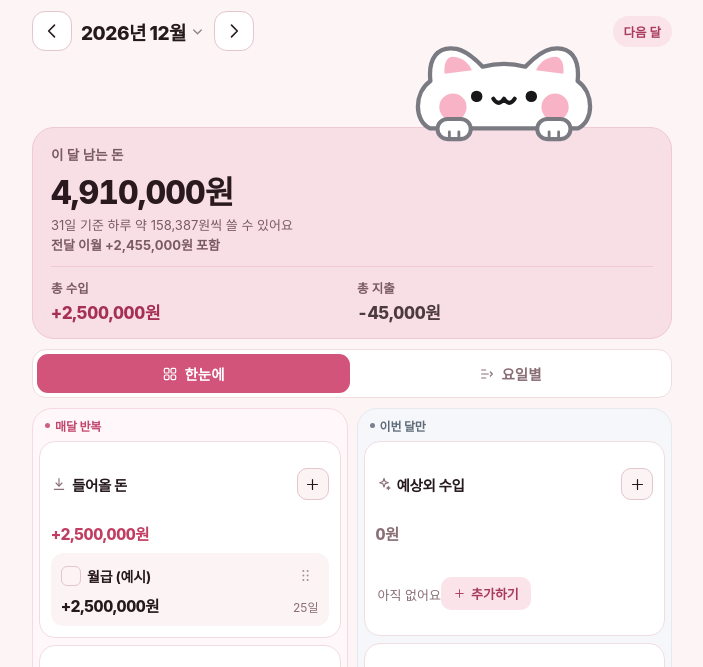
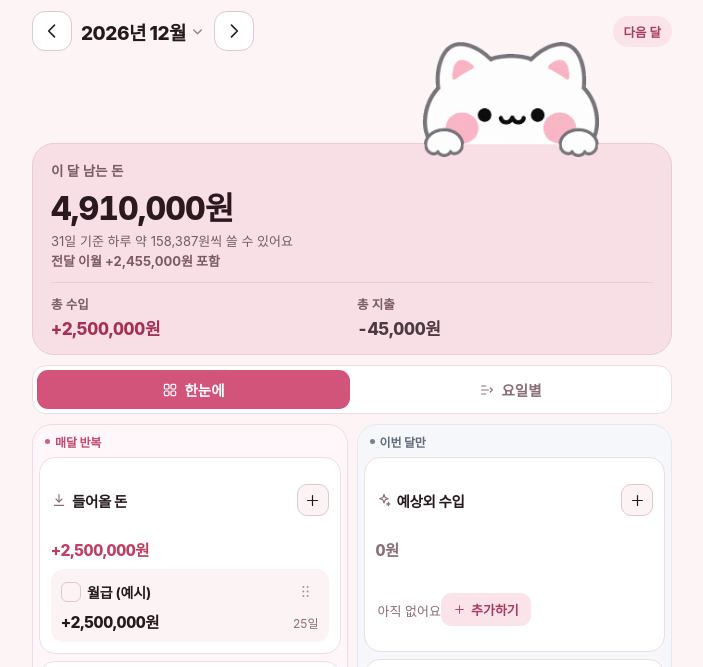
Before and after one commit to naeunui/money-plan, a plain HTML site: page index.html in a window 1280 px wide. Shown: the part 61-728 px from the top of the page, without its empty margins (288-991 px from the left). Drawn offline with Linux system fonts and the light colour scheme.

Commit message:
Use exact transparent Mering cat crop from app icon

```diff
--- a/index.html
+++ b/index.html
@@ -185,14 +185,15 @@
       position: relative;
       background: var(--sum-bg); color: var(--sum-fg);
       border: 1px solid var(--sum-line);
-      border-radius: 22px; padding: 16px 18px 14px; margin: 76px 0 10px;
+      border-radius: 22px; padding: 16px 18px 14px; margin: 92px 0 10px;
     }
     .mering-cat {
       position: absolute;
       right: 72px;
-      top: -90px;
-      width: 190px;
-      height: 112px;
+      top: -102px;
+      width: 176px;
+      height: auto;
+      display: block;
       pointer-events: none;
       z-index: 2;
     }
@@ -707,20 +708,7 @@
     </div>
 
     <section class="summary">
-      <svg class="mering-cat" viewBox="0 0 160 94" aria-hidden="true">
-        <path d="M18 76 C4 70 4 46 18 36 C16 17 24 6 40 9 C50 11 58 20 62 24 C73 21 87 21 98 24 C102 20 110 11 120 9 C136 6 144 17 142 36 C156 46 156 70 142 76 Z" fill="#FFFFFF" stroke="#7A7A82" stroke-width="3.6" stroke-linejoin="round"/>
-        <path d="M30 30 C29 19 33 14 40 16 C46 17 51 22 53 27 Z" fill="#F9B3C6"/>
-        <path d="M130 30 C131 19 127 14 120 16 C114 17 109 22 107 27 Z" fill="#F9B3C6"/>
-        <circle cx="37" cy="58" r="11.5" fill="#F9B3C6"/>
-        <circle cx="123" cy="58" r="11.5" fill="#F9B3C6"/>
-        <circle cx="57" cy="49" r="4.8" fill="#18181B"/>
-        <circle cx="103" cy="49" r="4.8" fill="#18181B"/>
-        <path d="M71 51 Q75.5 58 80 51 Q84.5 58 89 51" fill="none" stroke="#18181B" stroke-width="3.5" stroke-linecap="round" stroke-linejoin="round"/>
-        <rect x="24" y="68" width="28" height="17" rx="8.5" fill="#FFFFFF" stroke="#7A7A82" stroke-width="3.4"/>
-        <path d="M34 79 L34 84 M42 79 L42 84" stroke="#7A7A82" stroke-width="2.4" stroke-linecap="round"/>
-        <rect x="108" y="68" width="28" height="17" rx="8.5" fill="#FFFFFF" stroke="#7A7A82" stroke-width="3.4"/>
-        <path d="M118 79 L118 84 M126 79 L126 84" stroke="#7A7A82" stroke-width="2.4" stroke-linecap="round"/>
-      </svg>
+      <img class="mering-cat" src="mering-cat.png" alt="" aria-hidden="true">
       <div class="sum-label">이 달 남는 돈</div>
       <div class="sum-value" id="netBalance">0원</div>
       <div class="sum-sub" id="dailyBudget">하루에 얼마나 쓸 수 있는지 계산해요</div>
```
Also changed, not shown: mering-cat.png (added).
